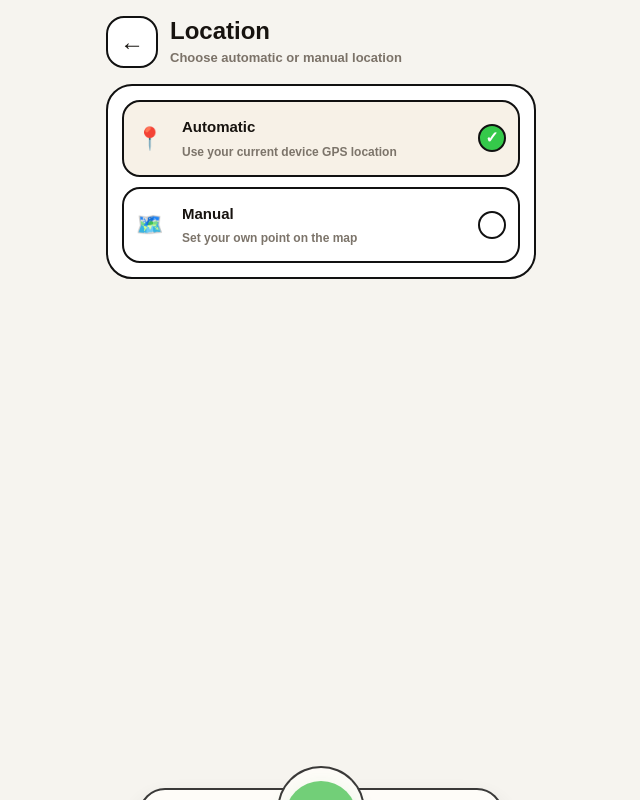
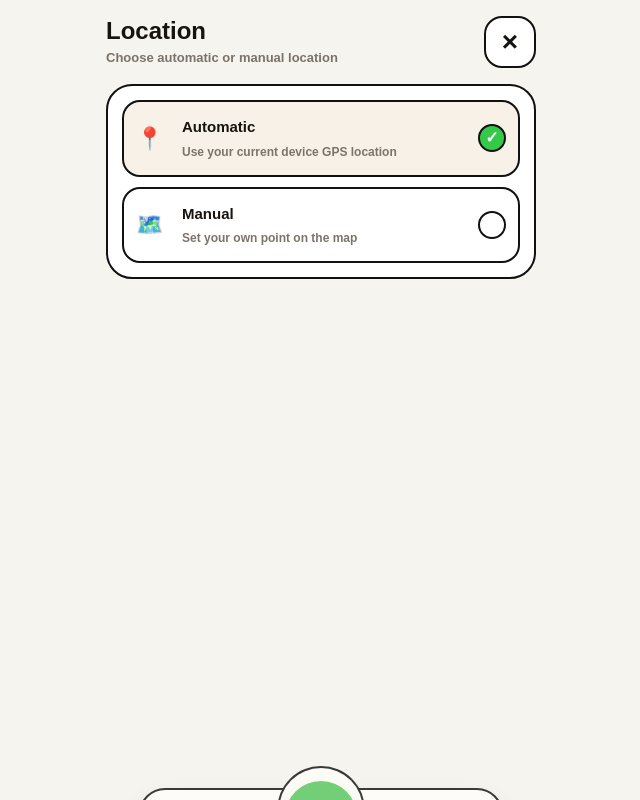
Before and after one commit to bellasalon4u-source/mapbookapp, a Next.js app: page /profile/location in a window 1280 px wide. Shown: the whole page, without its empty margins (319-959 px from the left). Built offline with nearby package versions, Linux system fonts and the light colour scheme.

Commit message:
fix location selector auto close and header

```diff
--- a/app/profile/location/page.tsx
+++ b/app/profile/location/page.tsx
@@ -1,6 +1,6 @@
 'use client';
 
-import { useMemo, useState } from 'react';
+import { useEffect, useMemo, useRef, useState } from 'react';
 import dynamic from 'next/dynamic';
 import { useRouter } from 'next/navigation';
 import BottomNav from '../../../components/common/BottomNav';
@@ -11,7 +11,11 @@ import {
   setLocationMode,
   getEffectiveSearchLocation,
 } from '../../../services/appRegionStore';
-import { getSavedLanguage, type AppLanguage } from '../../../services/i18n';
+import {
+  getSavedLanguage,
+  subscribeToLanguageChange,
+  type AppLanguage,
+} from '../../../services/i18n';
 
 const ManualLocationPickerMap = dynamic(
   () => import('../../../components/profile/ManualLocationPickerMap'),
@@ -176,6 +180,19 @@ const pageTexts: Record<AppLanguage, PageTextShape> = {
   },
 };
 
+function getCurrentLocationLabel(language: AppLanguage) {
+  if (language === 'ES') return 'Ubicación actual';
+  if (language === 'RU') return 'Текущее местоположение';
+  if (language === 'UA') return 'Поточна локація';
+  if (language === 'CZ') return 'Aktuální poloha';
+  if (language === 'DE') return 'Aktueller Standort';
+  if (language === 'IT') return 'Posizione attuale';
+  if (language === 'FR') return 'Position actuelle';
+  if (language === 'AR') return 'الموقع الحالي';
+  if (language === 'PL') return 'Bieżąca lokalizacja';
+  return 'Current location';
+}
+
 function CheckMark({ checked }: { checked: boolean }) {
   return (
     <div
@@ -201,8 +218,10 @@ function CheckMark({ checked }: { checked: boolean }) {
 
 export default function LocationPage() {
   const router = useRouter();
-  const language = getSavedLanguage();
-  const text = pageTexts[language] || pageTexts.EN;
+  const closeTimerRef = useRef<ReturnType<typeof setTimeout> | null>(null);
+
+  const [language, setLanguage] = useState<AppLanguage>(getSavedLanguage());
+
   const settings = getAppRegionSettings();
   const effectiveLocation = getEffectiveSearchLocation();
 
@@ -215,10 +234,40 @@ export default function LocationPage() {
       : null
   );
 
+  const text = pageTexts[language] || pageTexts.EN;
+
+  useEffect(() => {
+    const unsubscribe = subscribeToLanguageChange((nextLanguage) => {
+      setLanguage(nextLanguage);
+    });
+
+    return () => {
+      unsubscribe();
+
+      if (closeTimerRef.current) {
+        clearTimeout(closeTimerRef.current);
+      }
+    };
+  }, []);
+
   const center = useMemo<[number, number]>(() => {
     if (manualMarker) return manualMarker;
     return [effectiveLocation.lat, effectiveLocation.lng];
   }, [manualMarker, effectiveLocation.lat, effectiveLocation.lng]);
+
+  const closePage = () => {
+    router.back();
+  };
+
+  const closeAfterSelection = () => {
+    if (closeTimerRef.current) {
+      clearTimeout(closeTimerRef.current);
+    }
+
+    closeTimerRef.current = setTimeout(() => {
+      router.back();
+    }, 550);
+  };
 
   const handleAutomatic = () => {
     if (typeof window === 'undefined' || !navigator.geolocation) {
@@ -232,13 +281,14 @@ export default function LocationPage() {
       (position) => {
         const lat = position.coords.latitude;
         const lng = position.coords.longitude;
+        const label = getCurrentLocationLabel(language);
 
-        setCurrentLocation(lat, lng, 'Current location');
+        setCurrentLocation(lat, lng, label);
         setLocationMode('current');
         setMode('current');
         setIsLocating(false);
 
-        alert(text.success);
+        closeAfterSelection();
       },
       () => {
         setIsLocating(false);
@@ -259,9 +309,13 @@ export default function LocationPage() {
 
   const handlePickManualLocation = (lat: number, lng: number) => {
     const label = `${lat.toFixed(5)}, ${lng.toFixed(5)}`;
+
     setCustomLocation(lat, lng, label);
+    setLocationMode('custom');
     setManualMarker([lat, lng]);
     setMode('custom');
+
+    closeAfterSelection();
   };
 
   return (
@@ -277,30 +331,12 @@ export default function LocationPage() {
         <div
           style={{
             display: 'grid',
-            gridTemplateColumns: '52px 1fr',
+            gridTemplateColumns: '1fr 52px',
             alignItems: 'center',
             gap: 12,
             marginBottom: 16,
           }}
         >
-          <button
-            type="button"
-            onClick={() => router.back()}
-            style={{
-              width: 52,
-              height: 52,
-              borderRadius: 18,
-              border: '2px solid #111111',
-              background: '#fff',
-              fontSize: 24,
-              fontWeight: 900,
-              color: '#17130f',
-              cursor: 'pointer',
-            }}
-          >
-            ←
-          </button>
-
           <div>
             <h1
               style={{
@@ -313,6 +349,7 @@ export default function LocationPage() {
             >
               {text.title}
             </h1>
+
             <div
               style={{
                 marginTop: 6,
@@ -325,6 +362,29 @@ export default function LocationPage() {
               {text.subtitle}
             </div>
           </div>
+
+          <button
+            type="button"
+            onClick={closePage}
+            aria-label="Close"
+            style={{
+              width: 52,
+              height: 52,
+              borderRadius: 18,
+              border: '2px solid #111111',
+              background: '#fff',
+              fontSize: 28,
+              fontWeight: 900,
+              color: '#17130f',
+              cursor: 'pointer',
+              display: 'flex',
+              alignItems: 'center',
+              justifyContent: 'center',
+              lineHeight: 1,
+            }}
+          >
+            ×
+          </button>
         </div>
 
         <div
@@ -360,7 +420,15 @@ export default function LocationPage() {
               <div style={{ fontSize: 15, fontWeight: 900, color: '#17130f' }}>
                 {isLocating ? text.loading : text.automatic}
               </div>
-              <div style={{ fontSize: 12, color: '#7c746a', fontWeight: 700, marginTop: 4 }}>
+
+              <div
+                style={{
+                  fontSize: 12,
+                  color: '#7c746a',
+                  fontWeight: 700,
+                  marginTop: 4,
+                }}
+              >
                 {text.automaticHint}
               </div>
             </div>
@@ -391,7 +459,15 @@ export default function LocationPage() {
               <div style={{ fontSize: 15, fontWeight: 900, color: '#17130f' }}>
                 {text.manual}
               </div>
-              <div style={{ fontSize: 12, color: '#7c746a', fontWeight: 700, marginTop: 4 }}>
+
+              <div
+                style={{
+                  fontSize: 12,
+                  color: '#7c746a',
+                  fontWeight: 700,
+                  marginTop: 4,
+                }}
+              >
                 {text.manualHint}
               </div>
             </div>
```
